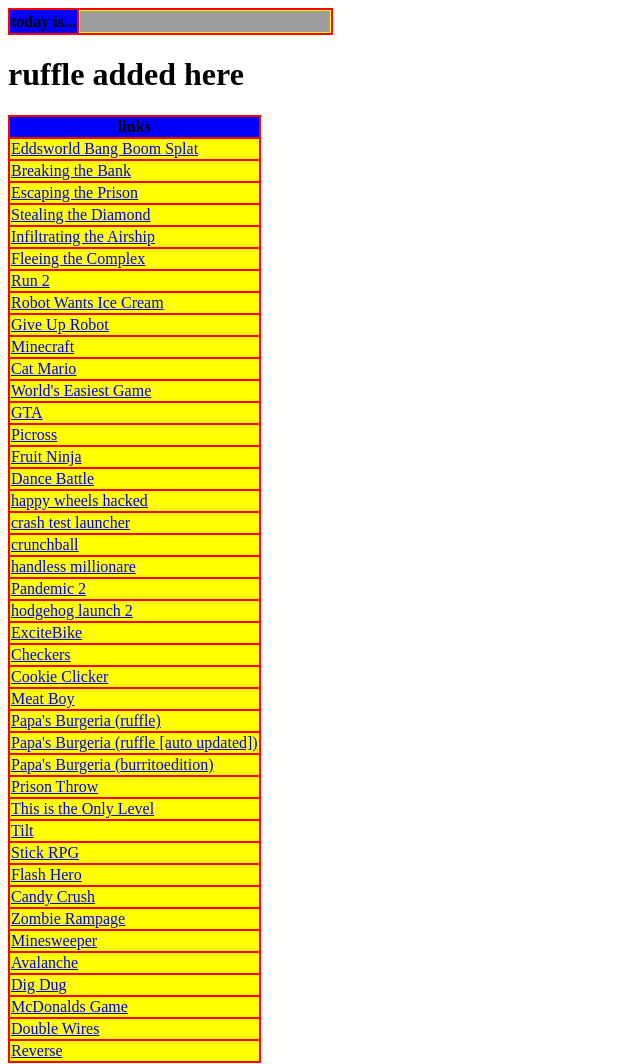
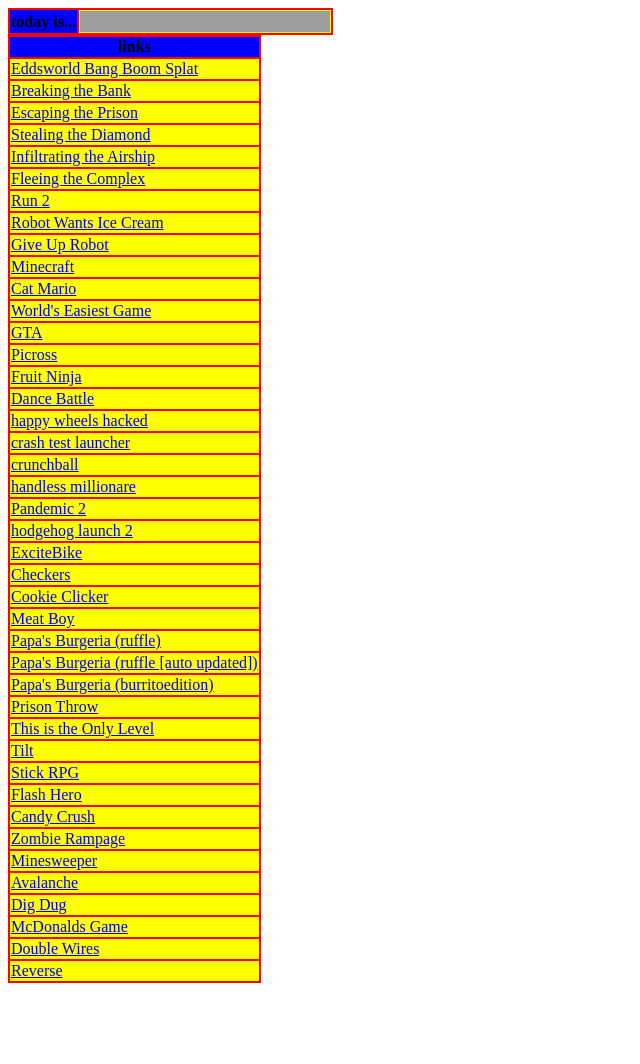
Before and after one commit to gameboss420/twfpart2, a plain HTML site: page index.html in a window 1280 px wide. Shown: the whole page, without its empty margins (0-640 px from the left). After the commit the page ends 991 px from the top, so only its background shows below. Drawn offline with Linux system fonts and the light colour scheme; grey boxes are pictures that could not be loaded.

Commit message:
Update index.html

```diff
--- a/index.html
+++ b/index.html
@@ -9,7 +9,6 @@
    <th>today is...</th>
       <td><iframe src="https://free.timeanddate.com/clock/i855t7m4/n809/fn7/tct/pct/ftbi/tt0/tw1/tm1/th2" frameborder="0" width="250" height="21" allowtransparency="true"></iframe></td>
  </table>
-<h1> ruffle added here</h1>
 <table>
  <tr>
  <th>links</th>
```
